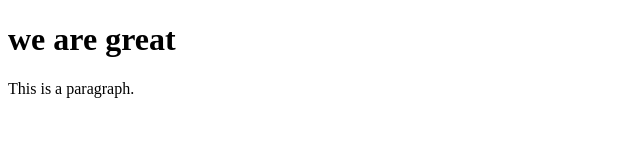
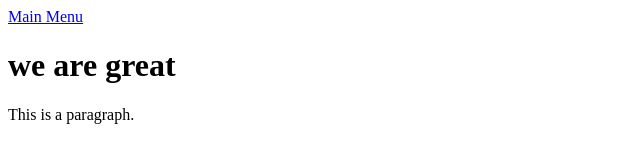
Before and after one commit to JackHidary/JackHidary.github.io, a plain HTML site: page about.html in a window 1280 px wide. Shown: the whole page, without its empty margins (0-640 px from the left). Drawn offline with Linux system fonts and the light colour scheme.

Commit message:
Update about.html

```diff
--- a/about.html
+++ b/about.html
@@ -4,6 +4,9 @@
 <title>About Us</title>
 </head>
 <body>
+  <nav>
+    <a href="/index.html">Main Menu</a>
+  </nav>
 
 <h1>we are great</h1>
 <p>This is a paragraph.</p>
```
